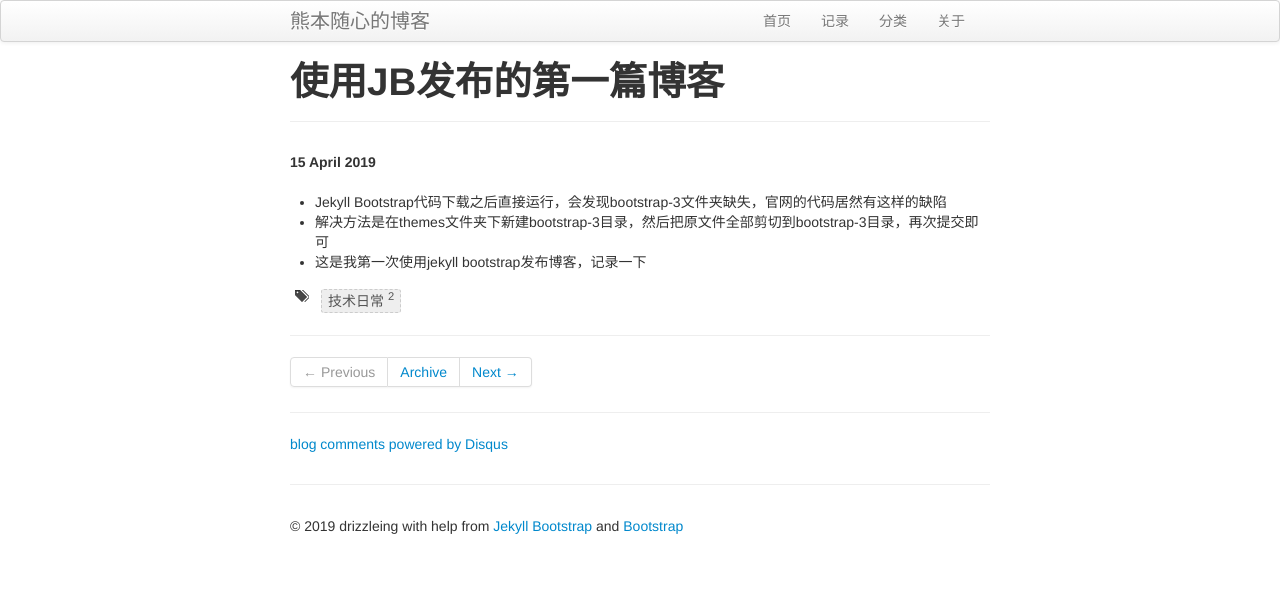
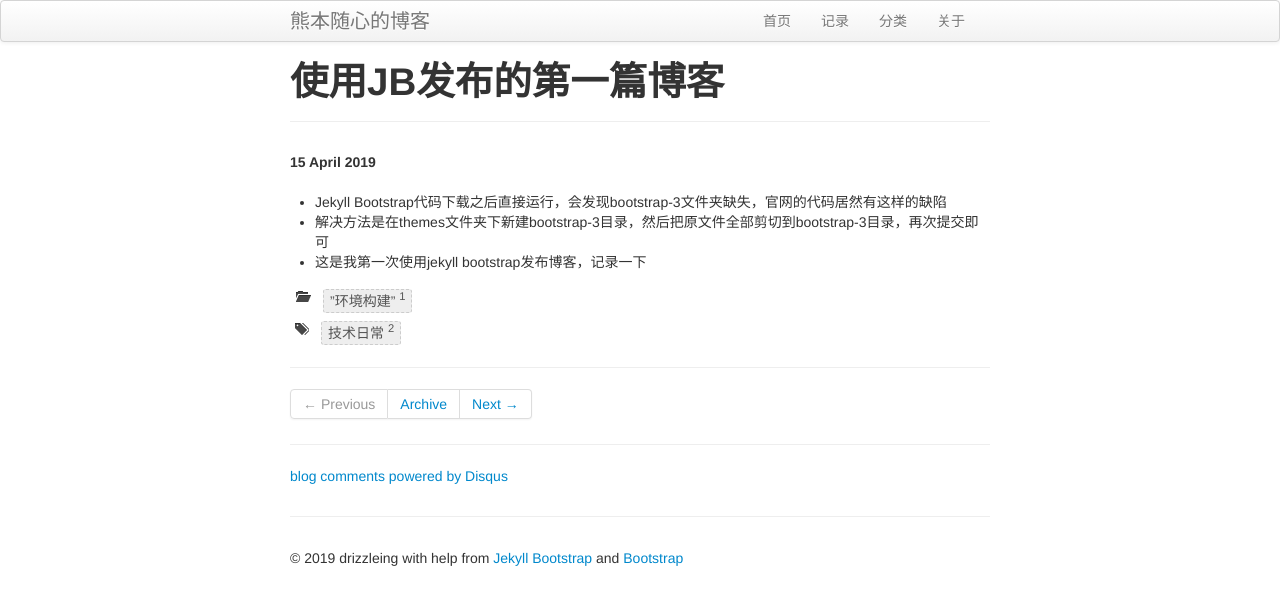
Before and after one commit to drizzleing/drizzleing.github.io, a Jekyll site: the page built from _posts/2019-04-15-my.md, in a window 1280 px wide. Shown: the top 605 px of the page. Built offline with Jekyll 4.4.1, drawn with Linux system fonts in a browser that asks for light colours; comment, search, counter and statistics services are not loaded.

Commit message:
添加文章分类

```diff
--- a/_posts/2019-04-15-my.md
+++ b/_posts/2019-04-15-my.md
@@ -2,7 +2,7 @@
 layout: post
 title: "使用JB发布的第一篇博客"
 description: "2019-04-15"
-category:
+category: ”环境构建”
 tags: [技术日常]
 ---
 {% include JB/setup %}
```
Also changed, not shown: _posts/2019-04-18-study.md (+1 -1 lines).
